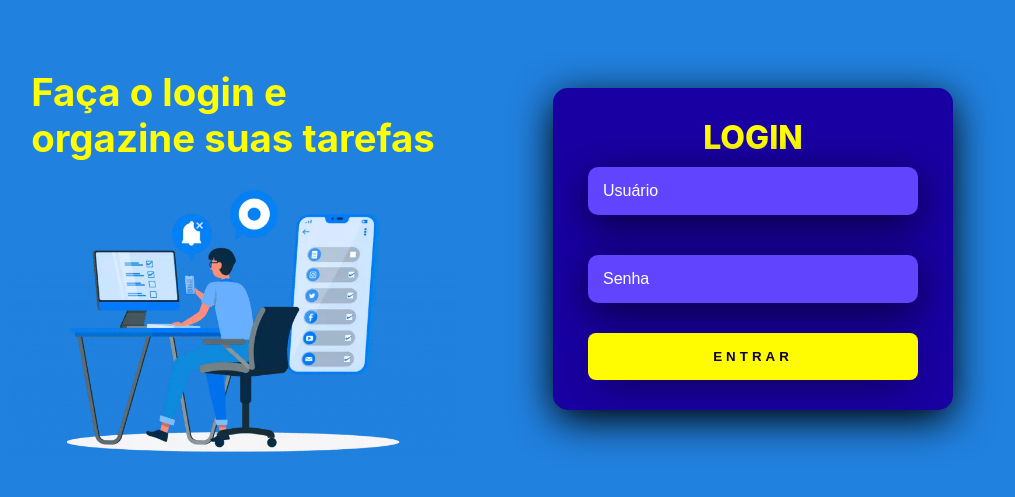
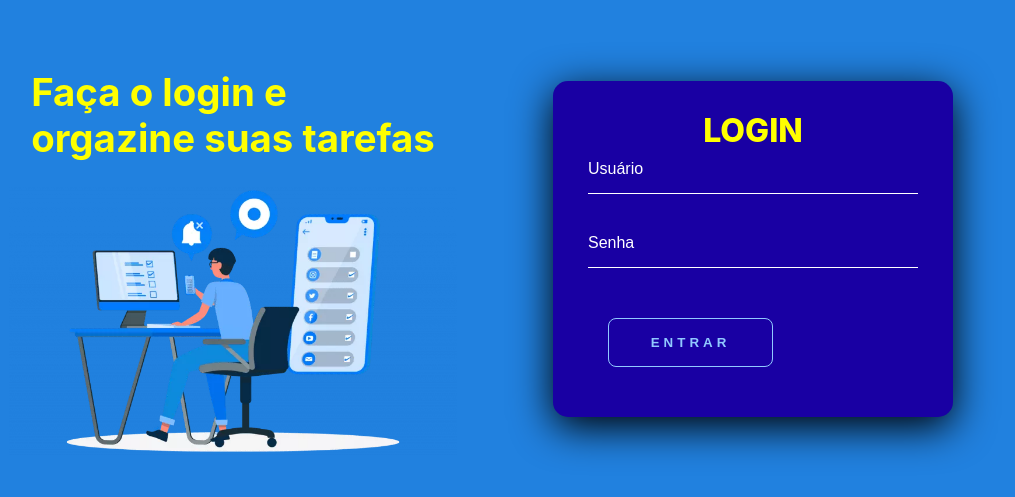
Before and after one commit to OtavioCanedo/To-do-list, a React (Create React App) app: page / in a window 1280 px wide. Shown: the part 151-648 px from the top of the page, without its empty margins (207-1222 px from the left). Built offline with nearby package versions, Linux system fonts and the light colour scheme.

Commit message:
style: estilização input e botão

```diff
--- a/src/Components/Form/styles.css
+++ b/src/Components/Form/styles.css
@@ -10,14 +10,14 @@
 .textfield > input {
     width: 100%;
     border: none;
-    border-radius: 10px;
-    padding: 15px;
+    padding: 0px 15px 15px 0px;
     background: #6145fe;
-    color: rgb(255, 246, 71);
+    color: white;
     font-size: 12pt;
-    box-shadow: 0px 10px 40px #0b003c;
     outline: none;
     box-sizing: border-box;
+    border-bottom: 1px solid white;
+    background-color: transparent;
 }
 
 .textfield > input::placeholder {
@@ -25,16 +25,27 @@
 }
 
 .button {
-    width: 100%;
+    width: 50%;
     padding: 16px 0px;
-    /* margin: 25px; */
     border: none;
     border-radius: 8px;
     outline: none;
     font-weight: 800;
     letter-spacing: 4px;
-    color: #0b003c;
-    background: #fffb00;
+    color: #91C9FF;
     cursor: pointer;
-    box-shadow: 0px 10px 40px -12px #0a0428;
+    background-color: transparent;
+    transition: 1s ease-in-out;
+    border: 1px solid #91C9FF;
+    align-items: center;
+    justify-content: center;
+    display: flex;
+    margin: 20px 0px 20px 20px;
 }
+
+.button:hover {
+    transition: 1s ease-in-out;
+    background: #91C9FF;
+    color: #0300a7;
+    border: 1px solid #0300a7;
+}
```
